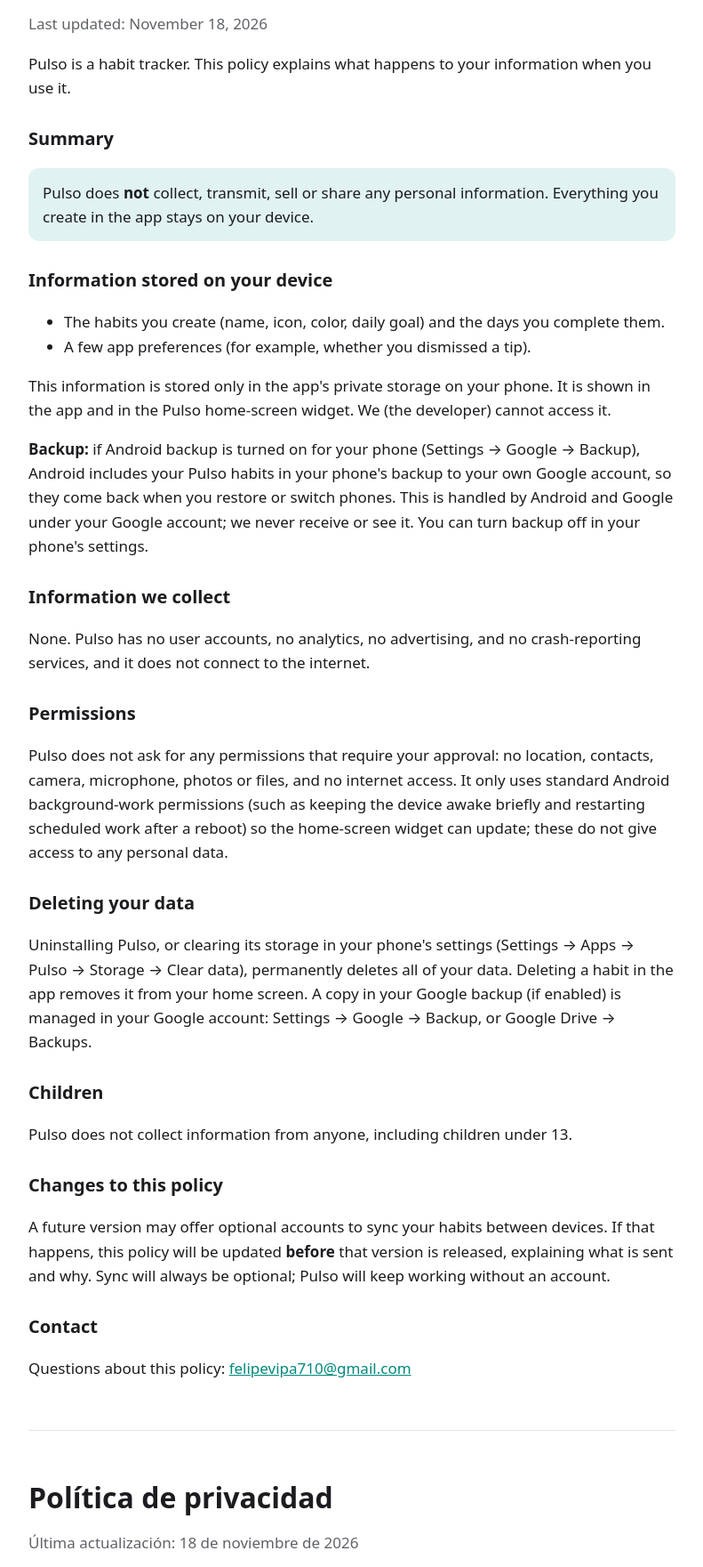
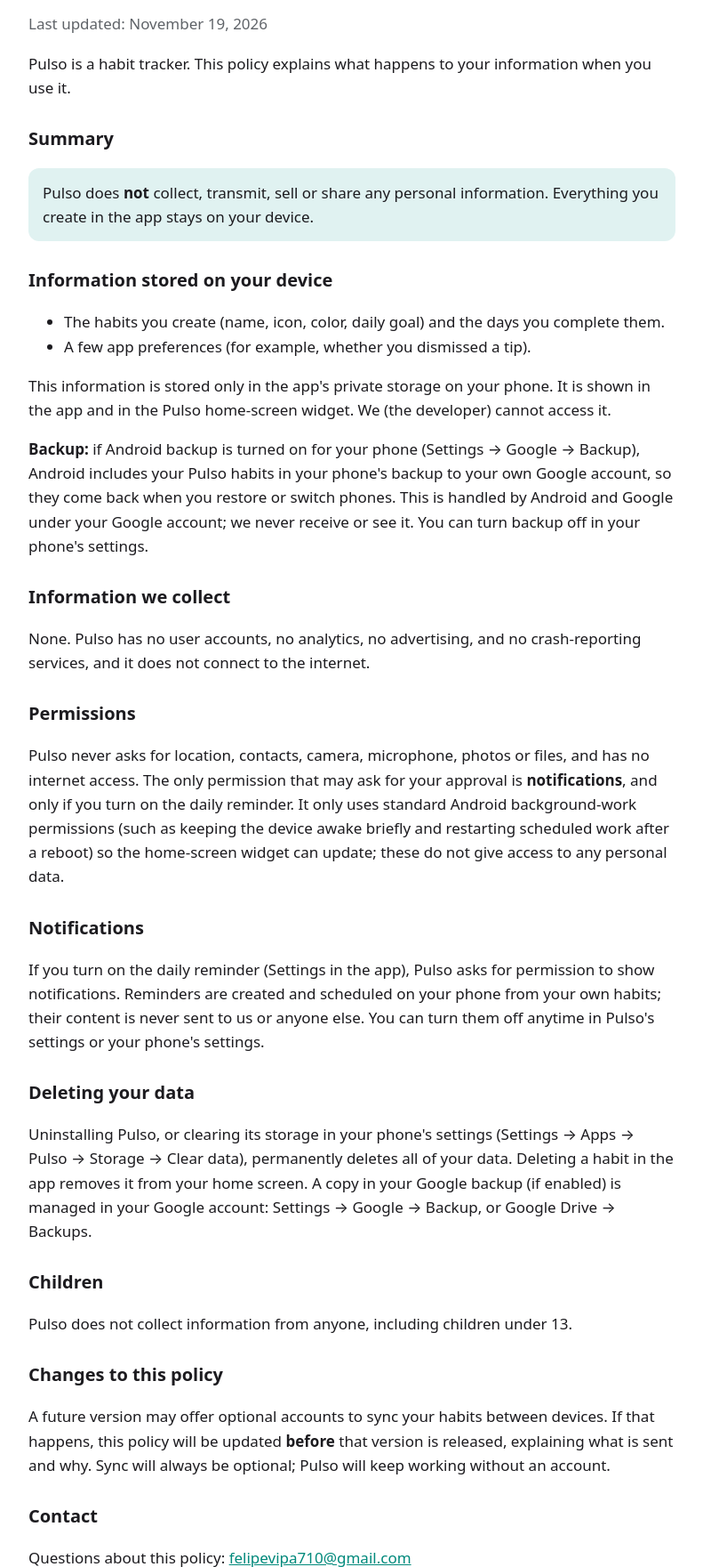
Before and after one commit to Felipevipa/PulsoSite, a plain HTML site: page privacy.html in a window 1280 px wide. Shown: the part 139-1900 px from the top of the page at 89% size, without its empty margins (244-1035 px from the left). Drawn offline with Linux system fonts and the light colour scheme.

Commit message:
Privacy policy: notifications for the optional daily reminder

```diff
--- a/privacy.html
+++ b/privacy.html
@@ -16,7 +16,7 @@
 <main>
 <article id="en" lang="en">
   <h1>Privacy Policy</h1>
-  <p class="muted">Last updated: November 18, 2026</p>
+  <p class="muted">Last updated: November 19, 2026</p>
   <p>Pulso is a habit tracker. This policy explains what happens to your information when you use it.</p>
 
   <h2>Summary</h2>
@@ -34,7 +34,10 @@
   <p>None. Pulso has no user accounts, no analytics, no advertising, and no crash-reporting services, and it does not connect to the internet.</p>
 
   <h2>Permissions</h2>
-  <p>Pulso does not ask for any permissions that require your approval: no location, contacts, camera, microphone, photos or files, and no internet access. It only uses standard Android background-work permissions (such as keeping the device awake briefly and restarting scheduled work after a reboot) so the home-screen widget can update; these do not give access to any personal data.</p>
+  <p>Pulso never asks for location, contacts, camera, microphone, photos or files, and has no internet access. The only permission that may ask for your approval is <strong>notifications</strong>, and only if you turn on the daily reminder. It only uses standard Android background-work permissions (such as keeping the device awake briefly and restarting scheduled work after a reboot) so the home-screen widget can update; these do not give access to any personal data.</p>
+
+  <h2>Notifications</h2>
+  <p>If you turn on the daily reminder (Settings in the app), Pulso asks for permission to show notifications. Reminders are created and scheduled on your phone from your own habits; their content is never sent to us or anyone else. You can turn them off anytime in Pulso's settings or your phone's settings.</p>
 
   <h2>Deleting your data</h2>
   <p>Uninstalling Pulso, or clearing its storage in your phone's settings (Settings → Apps → Pulso → Storage → Clear data), permanently deletes all of your data. Deleting a habit in the app removes it from your home screen. A copy in your Google backup (if enabled) is managed in your Google account: Settings → Google → Backup, or Google Drive → Backups.</p>
@@ -51,7 +54,7 @@
 
 <article id="es" lang="es">
   <h1>Política de privacidad</h1>
-  <p class="muted">Última actualización: 18 de noviembre de 2026</p>
+  <p class="muted">Última actualización: 19 de noviembre de 2026</p>
   <p>Pulso es una app para seguir hábitos. Esta política explica qué pasa con tu información cuando la usas.</p>
 
   <h2>Resumen</h2>
@@ -69,7 +72,10 @@
   <p>Ninguna. Pulso no tiene cuentas de usuario, ni analíticas, ni publicidad, ni servicios de reporte de errores, y no se conecta a internet.</p>
 
   <h2>Permisos</h2>
-  <p>Pulso no pide ningún permiso que requiera tu aprobación: ni ubicación, contactos, cámara, micrófono, fotos o archivos, ni acceso a internet. Solo usa permisos estándar de Android para trabajo en segundo plano (como mantener el dispositivo activo por un momento y reanudar tareas programadas tras reiniciar) para que el widget de la pantalla principal se actualice; estos no dan acceso a ningún dato personal.</p>
+  <p>Pulso nunca pide ubicación, contactos, cámara, micrófono, fotos ni archivos, y no tiene acceso a internet. El único permiso que puede pedir tu aprobación es el de <strong>notificaciones</strong>, y solo si activas el recordatorio diario. Solo usa permisos estándar de Android para trabajo en segundo plano (como mantener el dispositivo activo por un momento y reanudar tareas programadas tras reiniciar) para que el widget de la pantalla principal se actualice; estos no dan acceso a ningún dato personal.</p>
+
+  <h2>Notificaciones</h2>
+  <p>Si activas el recordatorio diario (Ajustes en la app), Pulso pide permiso para mostrar notificaciones. Los recordatorios se crean y programan en tu teléfono a partir de tus propios hábitos; su contenido nunca se nos envía a nosotros ni a nadie. Puedes desactivarlos cuando quieras en los ajustes de Pulso o de tu teléfono.</p>
 
   <h2>Borrar tus datos</h2>
   <p>Desinstalar Pulso, o borrar su almacenamiento en los ajustes del teléfono (Ajustes → Apps → Pulso → Almacenamiento → Borrar datos), elimina todos tus datos de forma permanente. Eliminar un hábito en la app lo quita de tu pantalla principal. La copia en tu copia de seguridad de Google (si está activada) se gestiona en tu cuenta de Google: Ajustes → Google → Copia de seguridad, o Google Drive → Copias de seguridad.</p>
```
